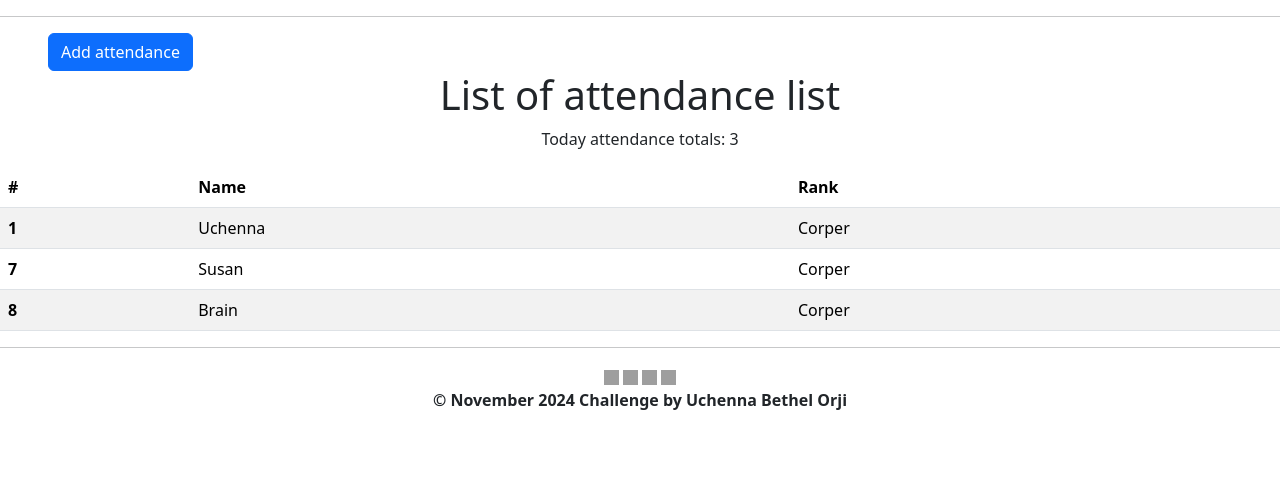
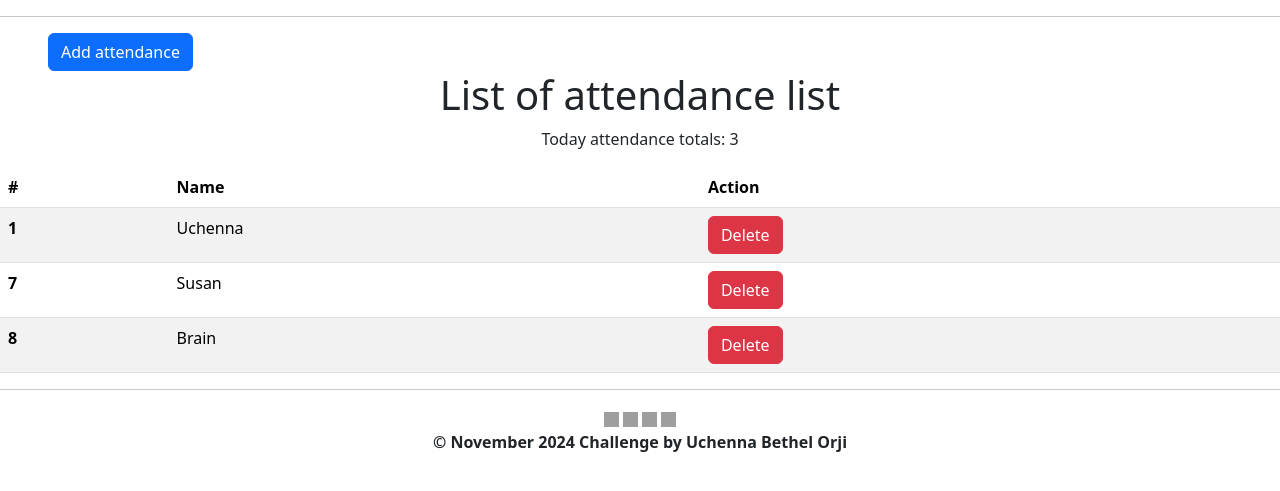
Before and after one commit to ucbethuel/attendance_flask, a Flask app: page /attendance/view in a window 1280 px wide. Shown: the part 56-547 px from the top of the page. Run offline with Flask 3, Linux system fonts and the light colour scheme; some libraries are stand-ins or nearby versions; grey boxes are pictures that could not be loaded.

Commit message:
Syncing projects

```diff
--- a/app/__init__.py
+++ b/app/__init__.py
@@ -1,6 +1,5 @@
 from flask import Flask, render_template
 from app.views.attendance import attendance
-from app.ext.db_config import engine
 
 
 app = Flask(__name__)
--- a/app/models/AttendanceModel.py
+++ b/app/models/AttendanceModel.py
@@ -1,4 +1,4 @@
-# from app.ext.db_config import session
+# from app.ext.db_config import session, engine
 from sqlalchemy.orm import DeclarativeBase, Mapped, mapped_column
 from app.ext.db_config import engine
 
@@ -12,4 +12,5 @@ class AttendanceModel(Base):
     name: Mapped[str] = mapped_column(unique=True, nullable=False)
     rank: Mapped[str]
 
+
 # Base.metadata.create_all(bind=engine)
--- a/app/templates/forms/attendView.html
+++ b/app/templates/forms/attendView.html
@@ -12,11 +12,12 @@
 <a href="{{ url_for('attendance.index') }}"><button class="btn btn-primary ms-5">Add attendance</button></a>
 <h1 class="text-center">List of attendance list </h1>
 <p class="text-center">Today attendance totals: {{ total_len }}</p>
+
 <table class="table table-striped align-items-center">
     <thead>
         <th>#</th>
         <th>Name</th>
-        <th>Rank</th>
+        <th>Action</th>
     </thead>
 
     <tbody>
@@ -26,7 +27,12 @@
     <tr>
         <th>{{ person.id }}</th>
         <td>{{ person.name }}</td>
-        <td>{{ person.rank }}</td>
+        <td>
+            <form action="{{ url_for('attendance.delete_user', id = person.id) }}" method="post" id="delete item">
+                <input type="hidden" name="_method" value="DELETE">
+                <input type="submit" value="Delete" class="btn btn-danger">
+            </form>
+        </td>
     </tr>
     {% endfor %}
 
--- a/app/views/attendance.py
+++ b/app/views/attendance.py
@@ -1,6 +1,7 @@
 from flask import Blueprint, render_template, request, redirect, url_for, flash
 from app.models.AttendanceModel import AttendanceModel
 from app.ext.db_config import session
+
 
 
 """
@@ -40,7 +41,17 @@ def view_attendance():
     total_attendance = len(db_attendance)
     return render_template("forms/attendView.html", attendance=db_attendance, total_len=total_attendance)
 
+@attendance.route("/delete_user/<int:id>", methods = ["POST", "DELETE"])
+def delete_user(id):
+    # print(url_for("attendance.delete_user", id_path = id))
+    method = request.form.get("_method")
+    if method == "DELETE":
+        record = session.query(AttendanceModel).filter(id == AttendanceModel.id).first()
+        session.delete(record)
+        session.commit()
+    flash("Recorded successfully", "success")
 
+    return redirect(url_for("attendance.view_attendance"))
 
 @attendance.route("/process")
 def process_form():
```
Also changed, not shown: requirements.txt (added, +19 -0 lines), attendance.db.
